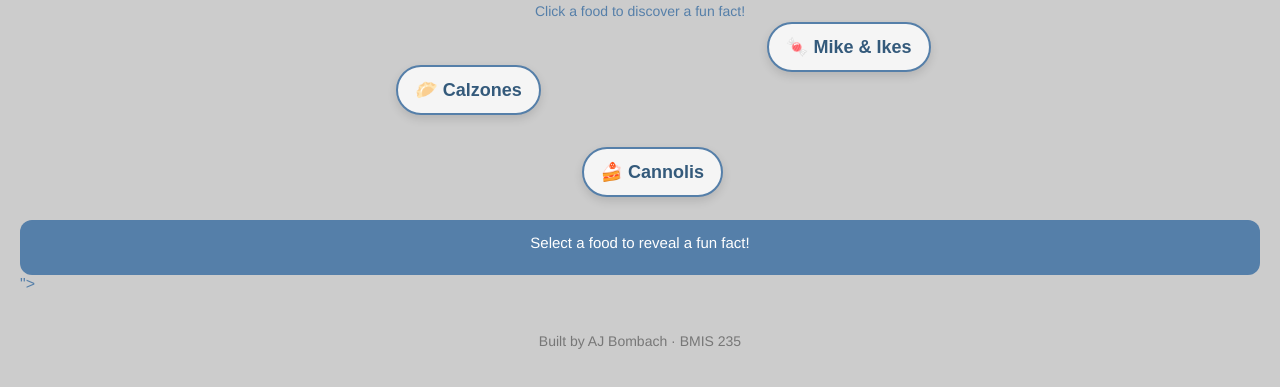
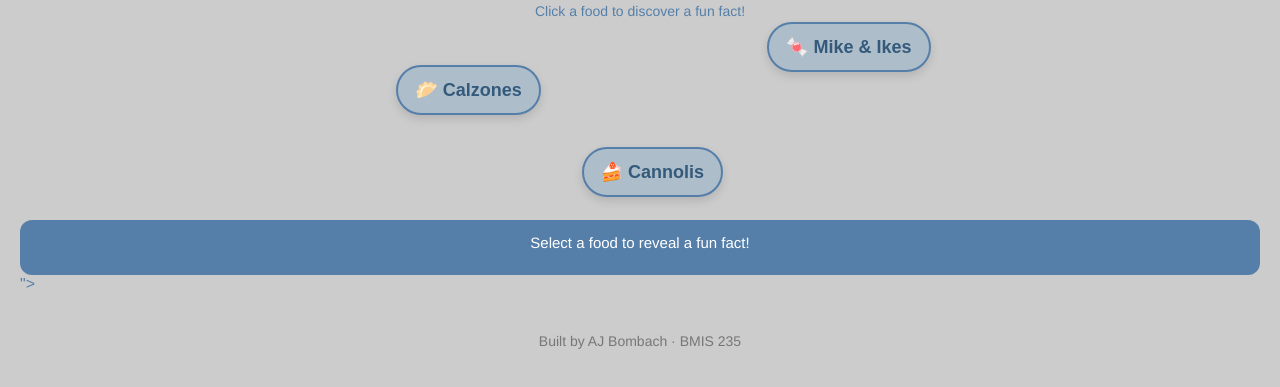
Before and after one commit to ajbombach/bmis235-html-3, a plain HTML site: page index.html in a window 1280 px wide. Shown: the part 395-782 px from the top of the page. Drawn offline with Linux system fonts and the light colour scheme.

Commit message:
Change background color in index.html

```diff
--- a/index.html
+++ b/index.html
@@ -102,7 +102,7 @@
   padding: 12px 17px;
   border: 2px solid #557fa9;
   border-radius: 30px;
-  background: #f5f5f5;
+  background: #aebdca;
   color: #345a7b;
   font-family: "Al Nile", sans-serif;
   font-size: 18px;
```
